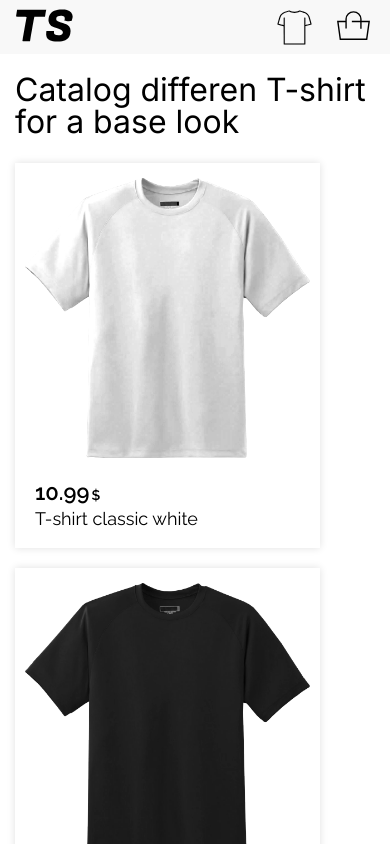
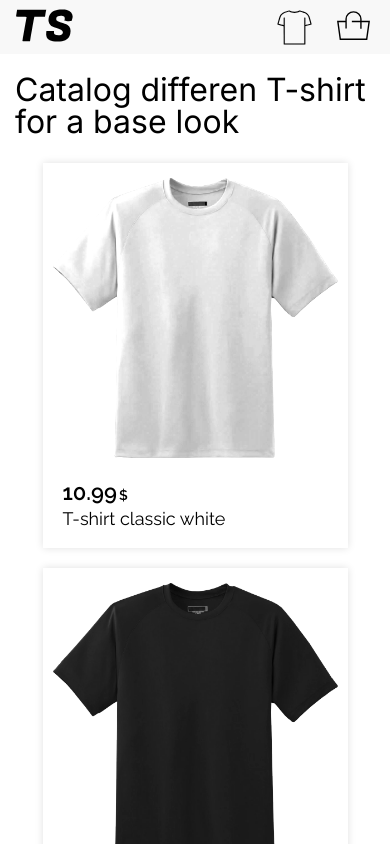
Before and after one commit to lordwebkit/t-shirt-dev, a Vue app: page /catalog in a window 390 px wide. Shown: the top 844 px of the page. Built offline with nearby package versions, Linux system fonts and the light colour scheme; data requests are answered from the project's data file.

Commit message:
Added adaptive mode

```diff
--- a/src/components/SCatalog.vue
+++ b/src/components/SCatalog.vue
@@ -135,6 +135,16 @@ export default {
     flex-wrap: wrap;
     justify-content: space-between;
     align-items: center;
+    @media (max-width: 944px) {
+      max-width: 630px;
+      margin: 0 auto;
+    }
+    @media (max-width: 650px) {
+      max-width: 305px;
+    }
+    @media (max-width: 340px) {
+      max-width: 290px;
+    }
   }
   &__link-cart {
     padding: 10px;
@@ -157,13 +167,24 @@ export default {
   &__content {
     display: flex;
     padding: 15px;
+    @media (max-width: 600px) {
+      flex-direction: column;
+    }
   }
   &__info {
     @include text(18px);
     flex: 1;
+    @media (max-width: 600px) {
+      text-align: center;
+      margin-top: 10px;
+    }
   }
   &__image {
     max-height: 400px;
+    margin-right: 10px;
+    @media (max-width: 750px) {
+      max-height: 300px;
+    }
     &-wrapper {
       flex: 1;
       display: flex;
@@ -215,6 +236,9 @@ export default {
     display: flex;
     height: 26px;
     align-items: center;
+    @media (max-width: 600px) {
+      justify-content: center;
+    }
     &-text {
       margin: 0 10px;
       display: inline-block;
@@ -244,6 +268,9 @@ export default {
     @include btn();
     padding: 10px 25px;
     margin-top: 20px;
+    @media (max-width: 600px) {
+      margin-top: 10px;
+    }
   }
 }
 </style>
--- a/src/components/SCatalogItem.vue
+++ b/src/components/SCatalogItem.vue
@@ -68,6 +68,9 @@ export default {
   }
   &__image {
     width: 285px;
+    @media (max-width: 340px) {
+      width: 270px;
+    }
   }
   &__info {
     @include text(18px);
```
Also changed, not shown: src/components/SMain/SArticle.vue (line endings or trailing spaces).
